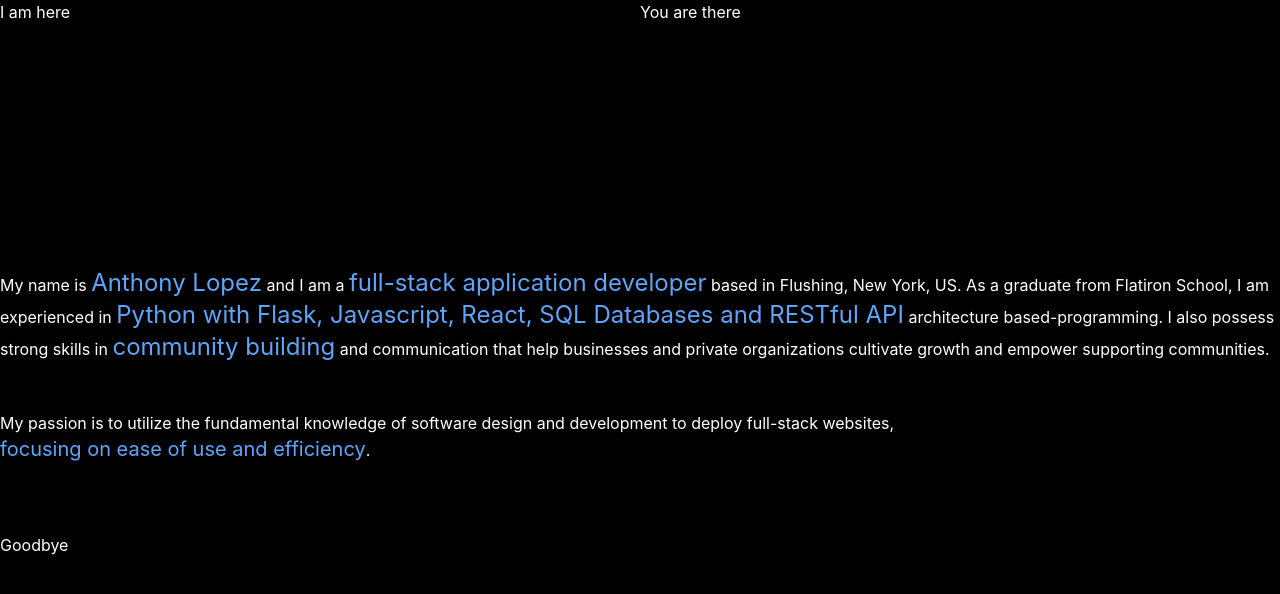
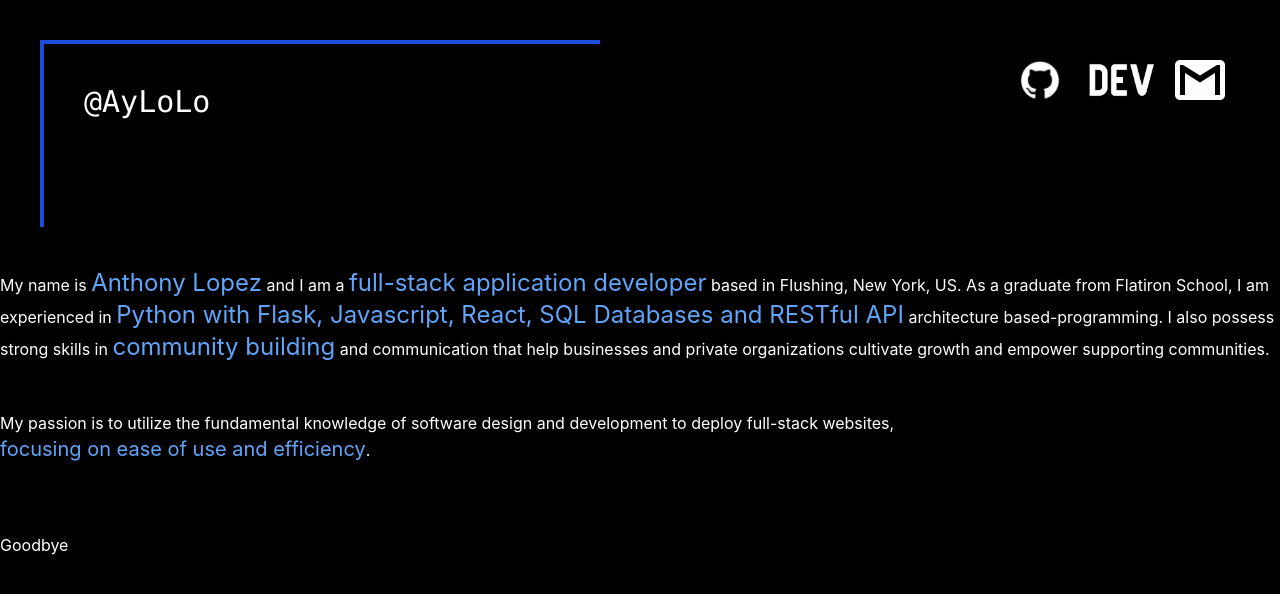
Before and after one commit to AyLoLo/personal-website, a React (Create React App) app: page / in a window 1280 px wide. Shown: the top 594 px of the page. Built offline with nearby package versions, Linux system fonts and the light colour scheme.

Commit message:
Neatly created logos with their appropiate href links

```diff
--- a/src/App.js
+++ b/src/App.js
@@ -9,11 +9,19 @@ function App() {
   return (
     <div className='grid grid-rows-3 h-screen text-white'>
       <div className='grid grid-cols-2'>
-        <div>
-          I am here
+        <div className='border-l-4 border-t-4 border-blue-700 m-10 p-10'>
+          <span className='font-mono text-3xl'>@AyLoLo</span>
         </div>
-        <div>
-          You are there
+        <div className='m-10 flex flex-row justify-end'>
+          <a href="https://github.com/AyLoLo" target="_blank" rel="noreffer">
+            <img className='w-20 h-20' src={Github} alt="Github Link"/>
+          </a>
+          <a href="https://dev.to/aylolo" target="_blank" rel="noreffer">
+            <img className="w-20 h-20" src={Dev} alt="Dev Link"/>
+          </a>
+          <a href="malito:anthonydlr66@gmail.com" target='_blank' rel="noreffer">
+            <img className="w-20 h-20" src={Gmail} alt="Gmail Link"/>
+          </a>
         </div>
       </div>
       <div className='text-white'>
```
